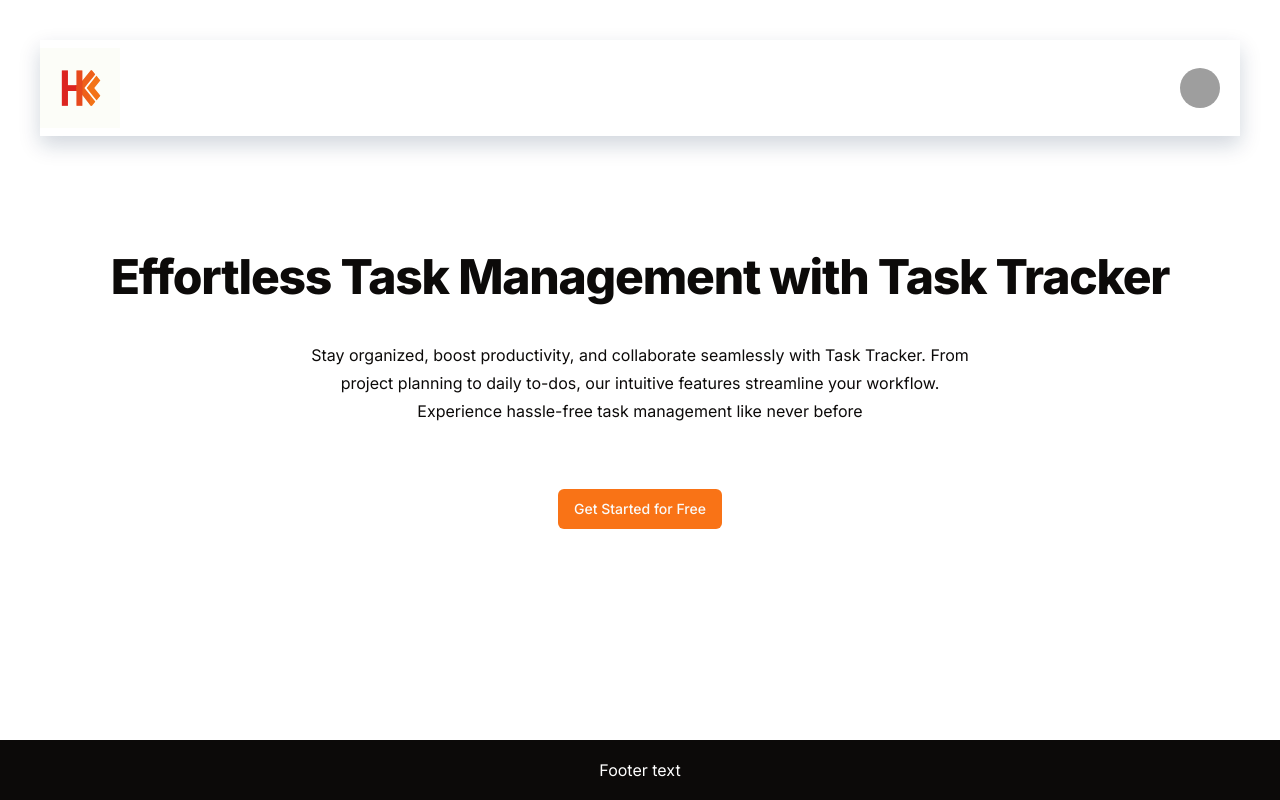
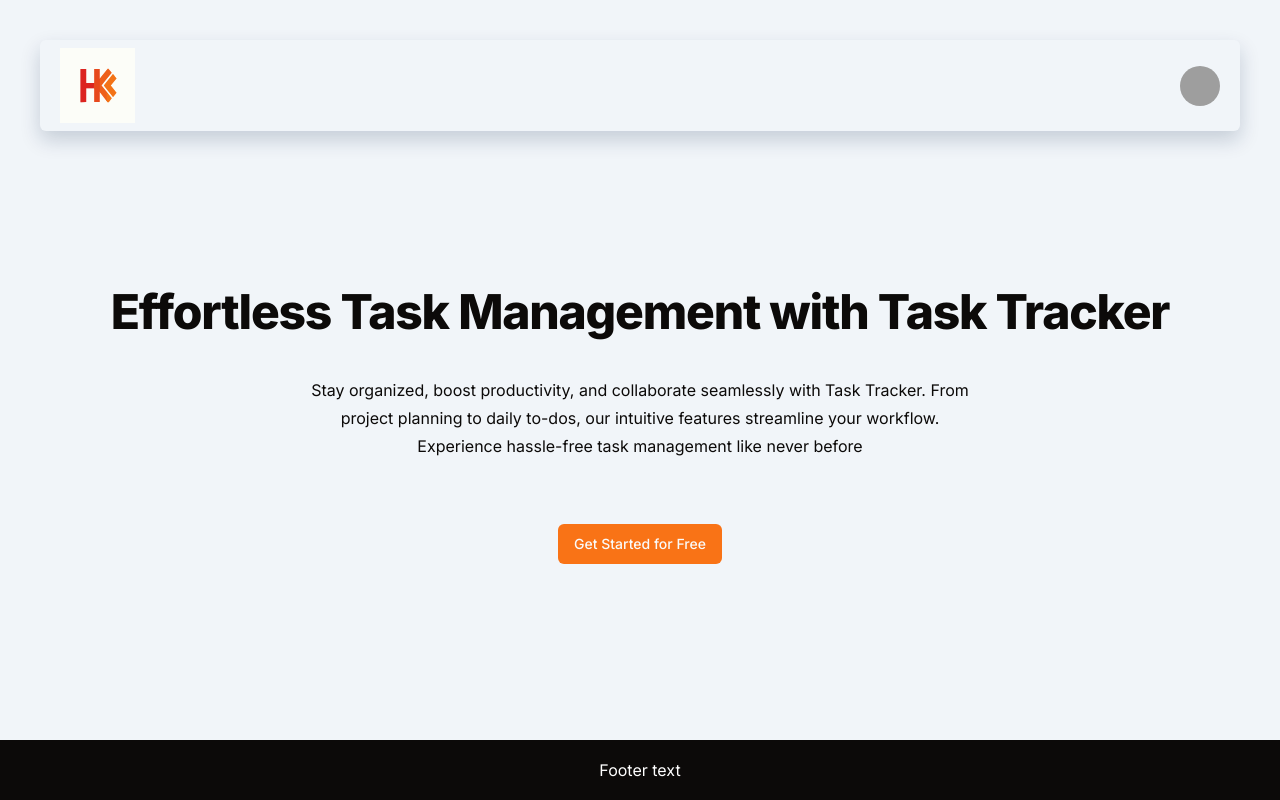
Before and after one commit to Hari1275/taskTracker, a Next.js app: page / in a window 1280 px wide. Built offline with nearby package versions, Linux system fonts and the light colour scheme; grey boxes are pictures that could not be loaded.

Commit message:
style  fixed

```diff
--- /dev/null
+++ b/app/(marketing)/Navbar.tsx
@@ -0,0 +1,25 @@
+import React from 'react';
+
+import Image from 'next/image';
+import { AvatarPhoto } from '../components/AvatarPhoto';
+function Navbar() {
+  return (
+    <>
+      <div className='flex  justify-between items-center shadow-[rgba(13,_38,_76,_0.19)_0px_9px_20px] rounded-md'>
+        <div className='px-5 py-2'>
+          <Image src='/hk.svg' width={75} height={75} alt='Task Management' />
+        </div>
+
+        {/* <p className='p-5'>
+
+
+        </p> */}
+        <div className='px-5 py-2'>
+          <AvatarPhoto />
+        </div>
+      </div>
+    </>
+  );
+}
+
+export default Navbar;
--- /dev/null
+++ b/app/(marketing)/layout.tsx
@@ -0,0 +1,31 @@
+import { Inter } from 'next/font/google';
+
+import { cn } from '@/lib/utils';
+import Navbar from './Navbar';
+import Footer from './Footer';
+
+const inter = Inter({ subsets: ['latin'] });
+
+export default function RootLayout({
+  children,
+}: {
+  children: React.ReactNode;
+}) {
+  return (
+    // <html lang='en' suppressHydrationWarning>
+    //   <body className={cn('min-h-screen p-10', inter.className)}>
+    //     <Navbar />
+    //     {children}
+    //   </body>
+    //   <Footer />
+    // </html>
+
+    <div className={cn('min-h-screen bg-slate-100', inter.className)}>
+      <main className='p-10 bg-slate-100'>
+        <Navbar />
+        {children}
+      </main>
+      <Footer />
+    </div>
+  );
+}
--- a/app/page.tsx
+++ b/app/(marketing)/page.tsx
@@ -3,7 +3,7 @@ import Link from 'next/link';
 
 export default function Home() {
   return (
-    <div className='flex flex-col items-center justify-center py-8  h-[500px]'>
+    <div className='flex flex-col items-center justify-center py-8  h-[580px]'>
       <div className='flex flex-col items-center justify-center'>
         <h1 className='scroll-m-20  leading-[42px] lg:leading-[65px] text-4xl font-extrabold tracking-tight lg:text-5xl text-center'>
           Effortless Task Management with Task Tracker
--- a/app/Navbar.tsx
+++ /dev/null
@@ -1,24 +0,0 @@
-import React from 'react';
-import { AvatarPhoto } from './components/AvatarPhoto';
-import Image from 'next/image';
-function Navbar() {
-  return (
-    <>
-      <div className='flex  justify-between items-center  py-2 shadow-[rgba(13,_38,_76,_0.19)_0px_9px_20px]'>
-        <div>
-          <Image src='/hk.svg' width={80} height={80} alt='Task Management' />
-        </div>
-
-        {/* <p className='p-5'>
-
-
-        </p> */}
-        <div className='p-5'>
-          <AvatarPhoto />
-        </div>
-      </div>
-    </>
-  );
-}
-
-export default Navbar;
--- a/app/layout.tsx
+++ b/app/layout.tsx
@@ -2,8 +2,7 @@ import type { Metadata } from 'next';
 import { Inter } from 'next/font/google';
 import './globals.css';
 import { cn } from '@/lib/utils';
-import Navbar from './Navbar';
-import Footer from './Footer';
+
 import { siteConfig } from '@/config/site';
 
 const inter = Inter({ subsets: ['latin'] });
@@ -73,13 +72,7 @@ export default function RootLayout({
     // </html>
 
     <html lang='en'>
-      <body className={cn('min-h-screen', inter.className)}>
-        <section className='p-10'>
-          <Navbar />
-          {children}
-        </section>
-        <Footer />
-      </body>
+      <body className={inter.className}>{children}</body>
     </html>
   );
 }
```
Also changed, not shown: app/(marketing)/Footer.tsx (renamed from app/Footer.tsx).
